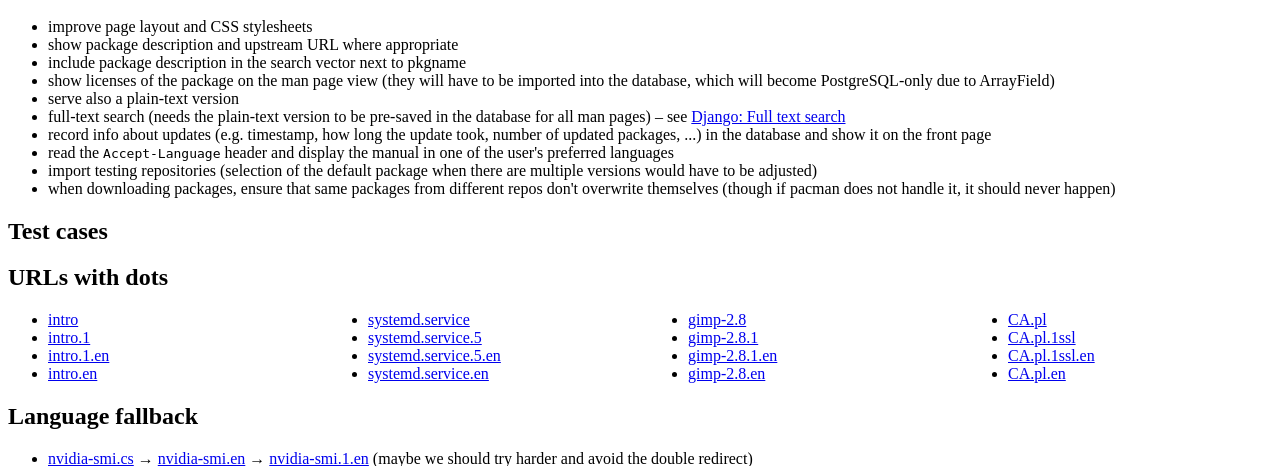
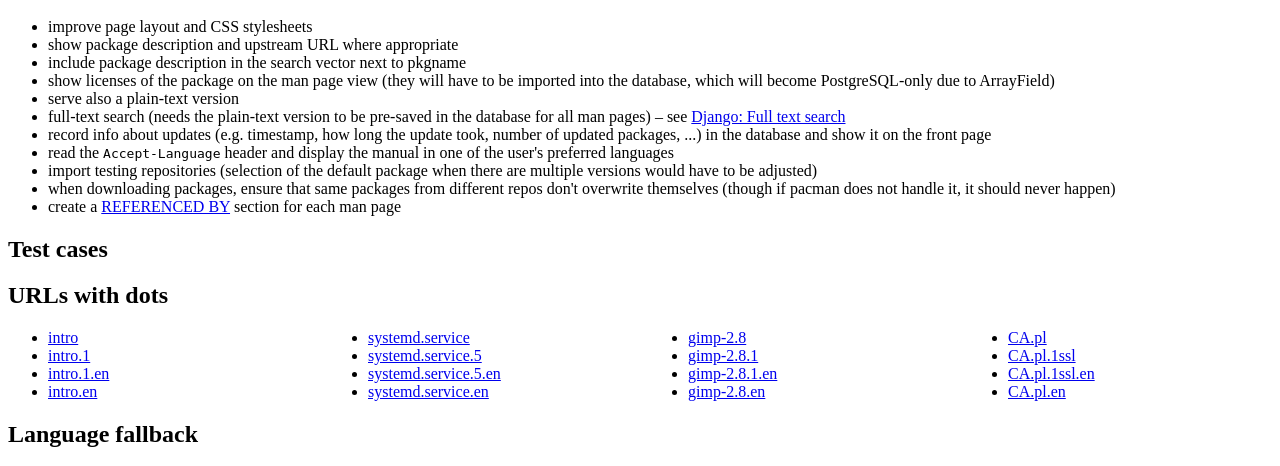
Before and after one commit to archlinux/archmanweb, a Django app: template archweb_manpages/templates/dev.html in a window 1280 px wide. Shown: the part 360-826 px from the top of the page. Run offline with Django 3.2, Linux system fonts and the light colour scheme; the template is opened without the code that fills it, so the values that code supplies are empty; parts of the project's set-up code (start-up, migrations or seed data) failed here and were passed over.

Commit message:
add todo note

```diff
--- a/archweb_manpages/templates/dev.html
+++ b/archweb_manpages/templates/dev.html
@@ -42,6 +42,7 @@ Some similar projects:
     <li>read the <code>Accept-Language</code> header and display the manual in one of the user's preferred languages</li>
     <li>import testing repositories (selection of the default package when there are multiple versions would have to be adjusted)</li>
     <li>when downloading packages, ensure that same packages from different repos don't overwrite themselves (though if pacman does not handle it, it should never happen)</li>
+    <li>create a <a href="https://bbs.archlinux.org/viewtopic.php?pid=1736012#p1736012">REFERENCED BY</a> section for each man page</li>
 </ul>
 
 <h1>Test cases</h1>
```
